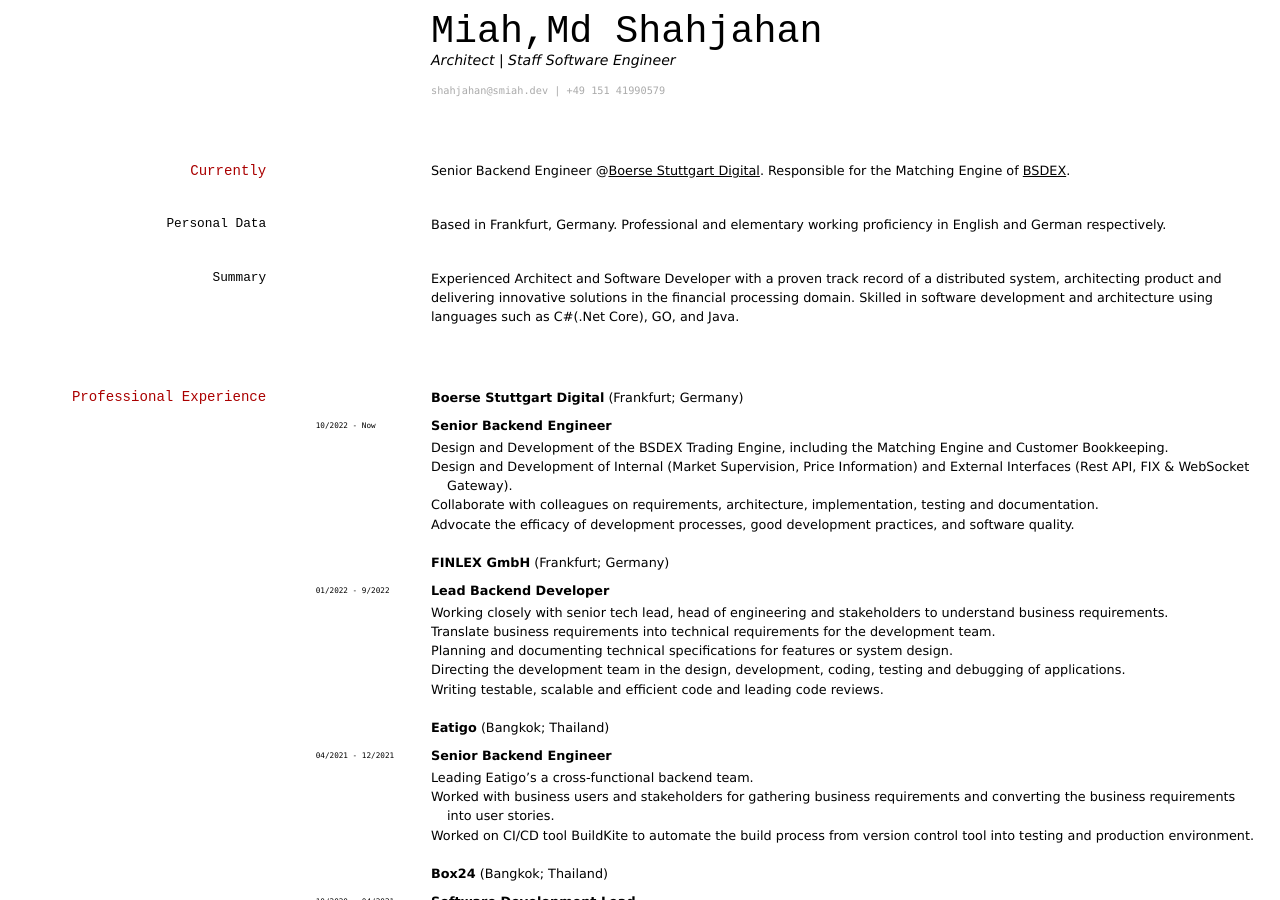
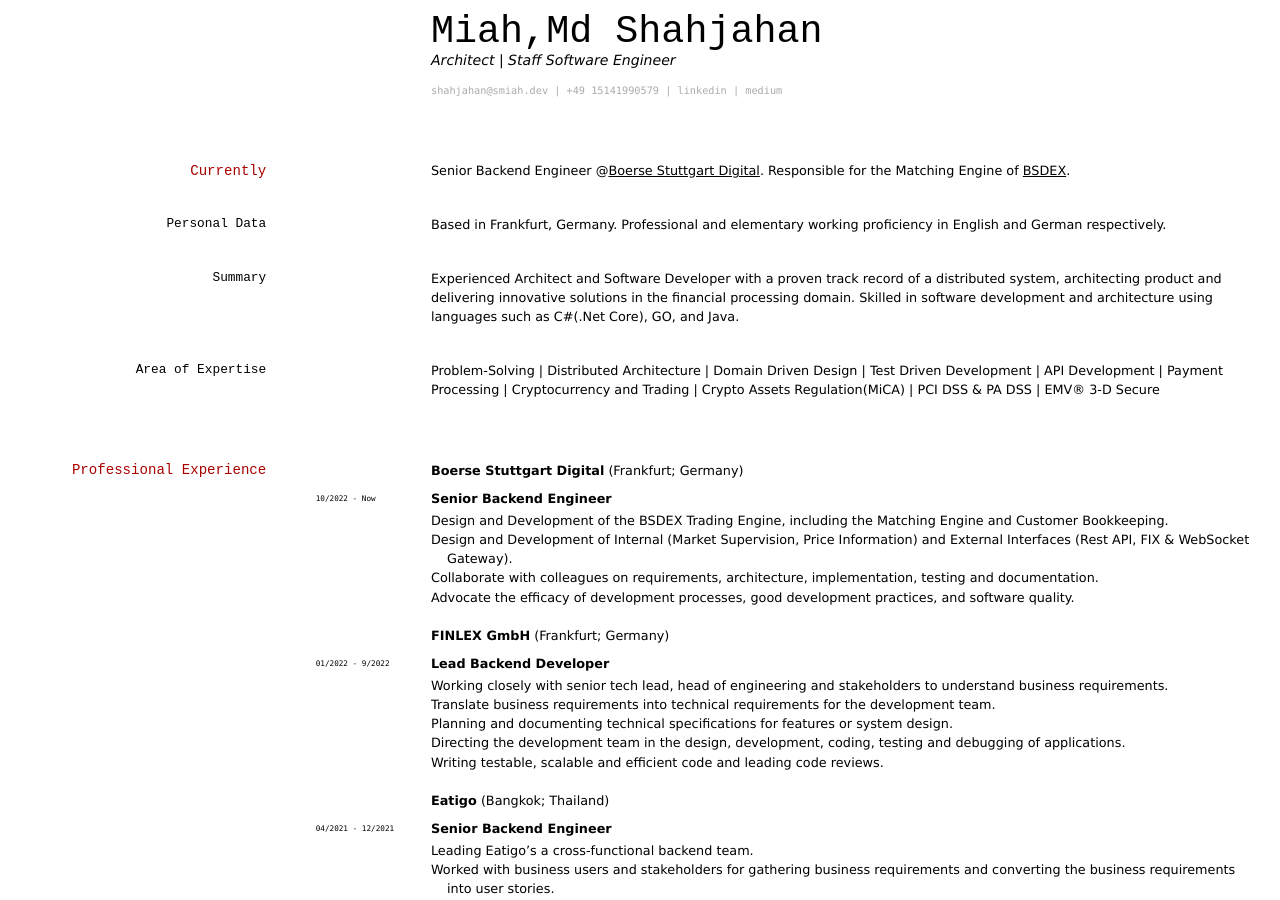
Before and after one commit to mdshahjahanmiah/mdshahjahanmia.github.io, a Jekyll site: the page built from index.md, in a window 1280 px wide and 900 px high. Built offline with Jekyll 4.4.1, drawn with Linux system fonts in a browser that asks for light colours; some of the changed text lies outside the part shown.

Commit message:
feat: added area of expertise

```diff
--- a/index.md
+++ b/index.md
@@ -7,7 +7,9 @@
 
 <div id="webaddress">
   <a href="mailto:shahjahan@smiah.dev">shahjahan@smiah.dev</a>
-| <a href="tel:+4915141990579">+49 151 41990579</a>
+| <a href="tel:+4915141990579">+49 15141990579</a>
+| <a href="https://www.linkedin.com/in/hasan-shahjahan/">linkedin</a>
+| <a href="https://medium.com/@hasanshahjahan">medium</a>
 </div>
 
 
@@ -23,6 +25,10 @@
 
 Experienced Architect and Software Developer with a proven track record of a distributed system, architecting product and delivering innovative solutions in the financial processing domain.
 Skilled in software development and architecture using languages such as C#(.Net Core), GO, and Java.
+
+### Area of Expertise
+Problem-Solving | Distributed Architecture | Domain Driven Design | Test Driven Development | API Development | Payment Processing | Cryptocurrency and Trading | Crypto Assets Regulation(MiCA) | PCI DSS & PA DSS | EMV® 3-D Secure
+
 
 ## Professional Experience
 
```
Also changed, not shown: other parts of index.md (+5 -3 lines).
